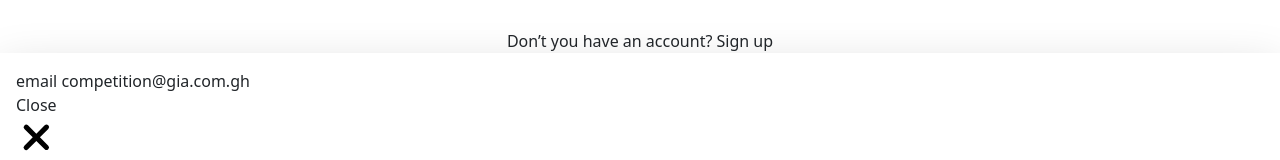
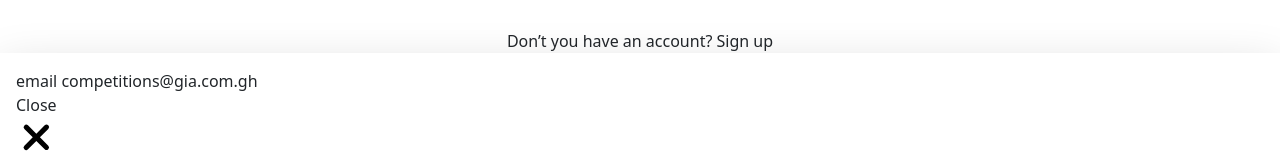
Before and after one commit to GIAJOEGH/GIACompetition, a React (Vite) app: page /signin in a window 1280 px wide. Shown: the part 3330-3490 px from the top of the page. Built offline with nearby package versions, Linux system fonts and the light colour scheme.

Commit message:
competitions email

```diff
--- a/src/partials/Banner.jsx
+++ b/src/partials/Banner.jsx
@@ -12,7 +12,7 @@ function Banner() {
             <div className="text-slate-500 inline-flex">
 
               <a className="font-medium hover:underline text-emerald-400" href="https://phdmedia.com" target="_blank" rel="noreferrer">
-              email competition@gia.com.gh
+              email competitions@gia.com.gh
               </a>
             </div>
             <button className="text-slate-500 hover:text-slate-400 pl-2 ml-3 border-l border-gray-700" onClick={() => setBannerOpen(false)}>
```
